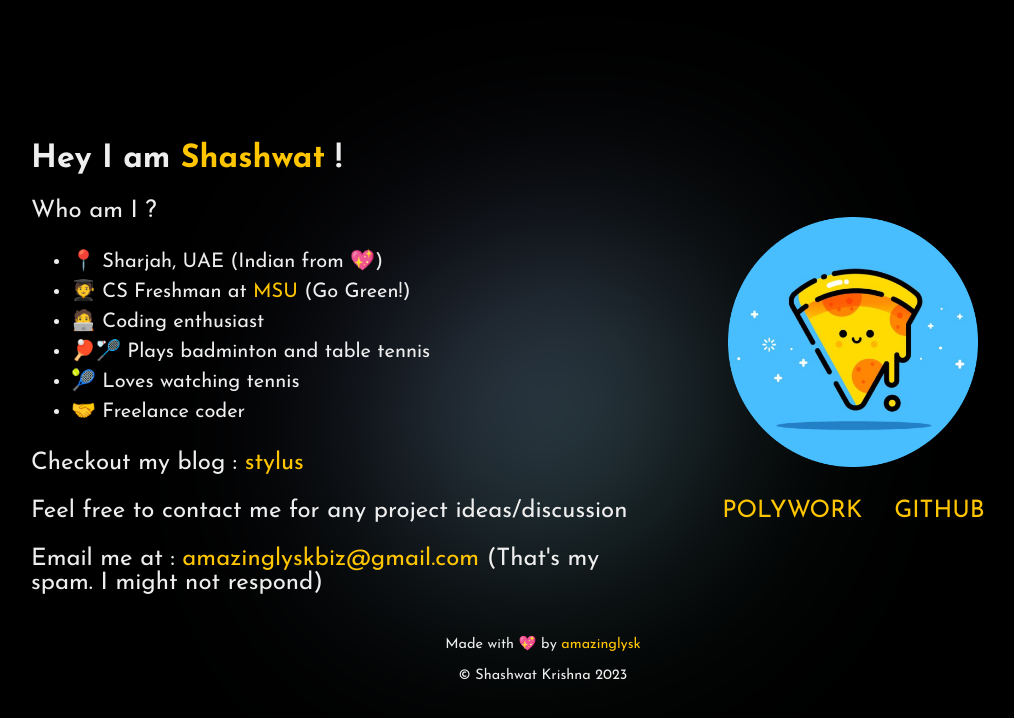
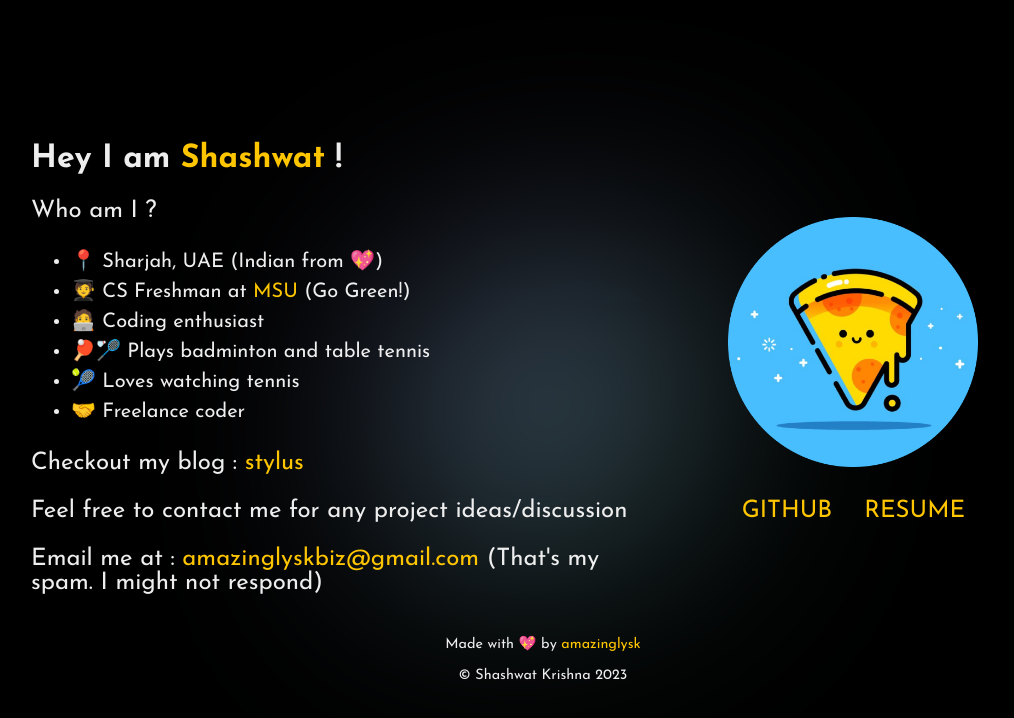
Before and after one commit to amazinglySK/site, a Next.js app: page / in a window 1280 px wide. Shown: the top 718 px of the page, without its empty margins (97-1111 px from the left). Built offline with nearby package versions, Linux system fonts and the light colour scheme.

Commit message:
Removed polywork link

```diff
--- a/components/Home/Home.js
+++ b/components/Home/Home.js
@@ -26,6 +26,7 @@ export default function HomePage() {
                 <p>
                     Checkout my blog : <Link href="/blog">stylus</Link>
                 </p>
+
                 <p>Feel free to contact me for any project ideas/discussion</p>
                 <p>
                     Email me at :{" "}
@@ -38,14 +39,11 @@ export default function HomePage() {
             <div className={styles.right_container}>
                 <img className={styles.pfp_image} src="/pfp.png" />
                 <div className={styles.link_container}>
-                    <a
-                        href="https://www.polywork.com/amazinglysk"
-                        target={"_blank"}
-                    >
-                        POLYWORK
-                    </a>
                     <a href="https://github.com/amazinglySK" target={"_blank"}>
                         GITHUB
+                    </a>
+                    <a href="/resume.pdf" target={"_blank"}>
+                        RESUME
                     </a>
                 </div>
             </div>
```
Also changed, not shown: 1 other file (tests, documents, lock files or other folders).
